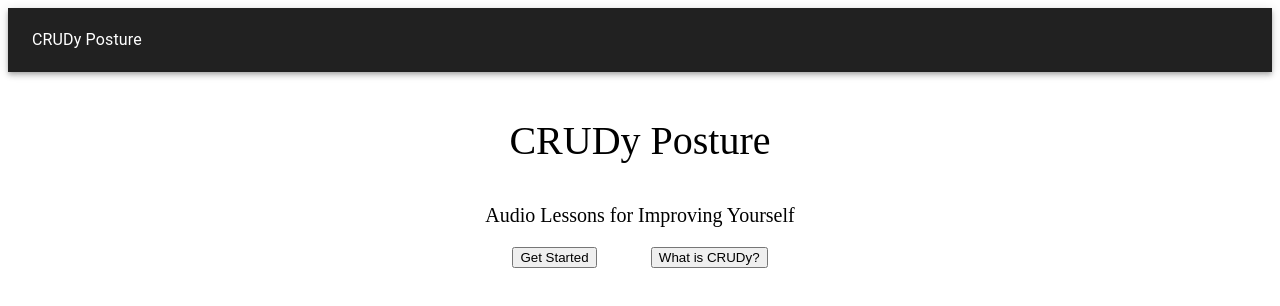
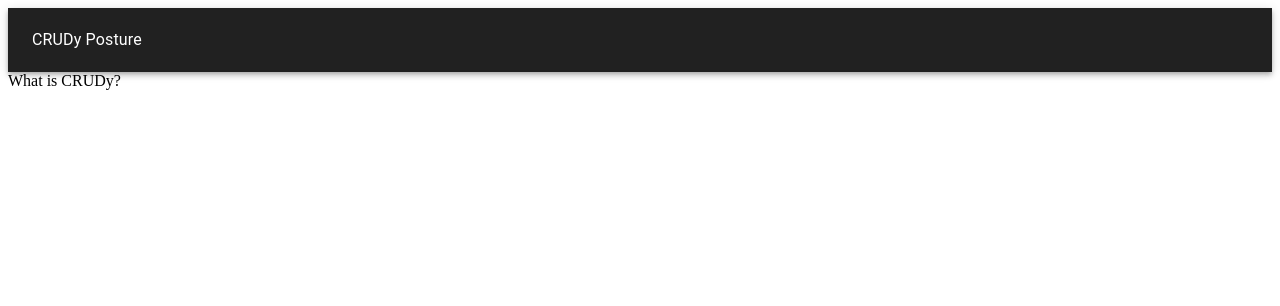
Before and after one commit to elocowan/CRUDy-posture, a React app: page /what-is-crudy in a window 1280 px wide. Shown: the top 306 px of the page. Built offline with nearby package versions, Linux system fonts and the light colour scheme; the HTML template or start-up script is replaced by a standard one.

Commit message:
Make very basic routing (only client side)
This is only client side routing using react-router-dom. I'll need
to come back later and do isomorphic server side routing if I want
to be able to share links...

```diff
--- a/package.json
+++ b/package.json
@@ -18,6 +18,7 @@
     "@babel/preset-react": "^7.10.4",
     "@material-ui/core": "^4.11.0",
     "babel-loader": "^8.1.0",
+    "express": "^4.17.1",
     "react": "^16.13.1",
     "react-dom": "^16.13.1",
     "react-router-dom": "^5.2.0"
--- a/src/components/App.jsx
+++ b/src/components/App.jsx
@@ -1,13 +1,15 @@
-import React from 'react';
+import React, { useState, useEffect } from 'react';
 import Header from './Header.jsx';
 import Home from './Home/Home.jsx';
 import GettingStarted from './GettingStarted.jsx'
 import {
   BrowserRouter as Router,
   Switch,
-  Route
+  Route,
+  Redirect
 } from "react-router-dom";
 import { createMuiTheme, ThemeProvider } from '@material-ui/core';
+import WhatIsCrudy from './WhatIsCrudy.jsx';
 
 const theme = createMuiTheme({
   palette: {
@@ -27,6 +29,17 @@ const theme = createMuiTheme({
 })
 
 const App = () => {
+
+  // const [redirect, setRedirect] = useState("/");
+
+  // useEffect(() => {
+  //   handleRedirect();
+  // }, [redirect]);
+
+  // const handleRedirect = () => {
+  //   console.log("redirecting :)")
+  // }
+
   return (
     <div>
       <ThemeProvider theme={theme}>
@@ -36,13 +49,16 @@ const App = () => {
             <Route path="/getting-started">
               <GettingStarted />
             </Route>
+            <Route path="/what-is-crudy">
+              <WhatIsCrudy />
+            </Route>
             <Route path="/">
               <Home />
             </Route>
           </Switch>
         </Router>
       </ThemeProvider>
-    </div>
+    </div >
   );
 }
 
--- a/src/components/Home/Home.jsx
+++ b/src/components/Home/Home.jsx
@@ -5,14 +5,14 @@ import { makeStyles } from '@material-ui/core';
 const useStyles = makeStyles((theme) => ({
   root: {
     flexGrow: 1,
-    height: '200px',
+    height: '250px',
     display: 'flex',
     justifyContent: 'center',
     alignItems: 'center',
   },
 }));
 
-const Home = () => {
+const Home = ({redirect, setRedirect}) => {
   const classes = useStyles();
 
   return (
--- a/src/components/Home/HomeHeader.jsx
+++ b/src/components/Home/HomeHeader.jsx
@@ -1,5 +1,6 @@
 import React from 'react';
-import { makeStyles } from '@material-ui/core';
+import { makeStyles, Typography, Button } from '@material-ui/core';
+import { useHistory } from 'react-router-dom';
 
 const useStyles = makeStyles((theme) => ({
   bigTitle: {
@@ -13,18 +14,36 @@ const useStyles = makeStyles((theme) => ({
   },
   buttons: {
     display: 'flex',
-    justifyContent: "space-around"
+    justifyContent: "space-around",
+    marginTop: "20px",
   }
 }));
 
 const HomeHeader = () => {
   const classes = useStyles();
+
+  const history = useHistory();
+
+  const gettingStartedRouteChange = () => {
+    let path = "/getting-started";
+    history.push(path);
+  }
+
+  const infoRouteChange = () => {
+    let path = '/what-is-crudy';
+    history.push(path);
+  }
+
   return (
     <div>
-        <p className={classes.bigTitle}>CRUDy Posture</p>
-        <p className={classes.description}>Audio Lessons for Improving Yourself</p>
-        <div className={classes.buttons}><button>Get Started</button><button>What is CRUDy?</button></div>
+      <Typography className={classes.bigTitle}>CRUDy Posture</Typography>
+      <Typography className={classes.description}>Audio Lessons for Improving Yourself</Typography>
+      <div className={classes.buttons}>
+        <Button variant="contained" onClick={gettingStartedRouteChange}>Get Started</Button>
+
+        <Button variant="outlined" onClick={infoRouteChange}>What is CRUDy?</Button>
       </div>
+    </div>
   )
 }
 
--- /dev/null
+++ b/src/components/WhatIsCrudy.jsx
@@ -0,0 +1,11 @@
+import React from 'react';
+
+const WhatIsCrudy = () => {
+  return (
+  <div>
+    What is CRUDy?
+  </div>
+  );
+}
+
+export default WhatIsCrudy;
```
Also changed, not shown: server.js (+13 -0 lines), 3 other files (tests, documents, lock files or other folders).
